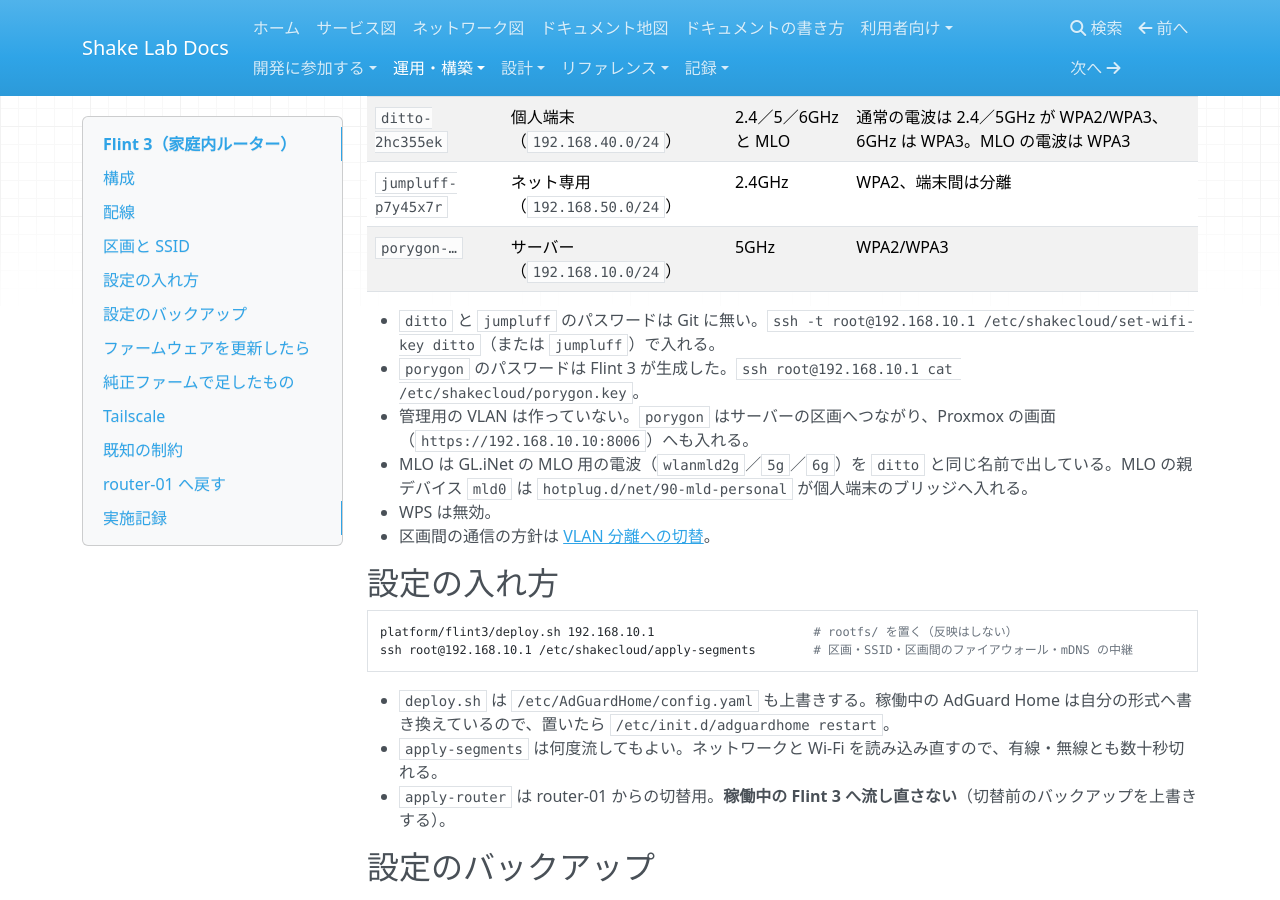
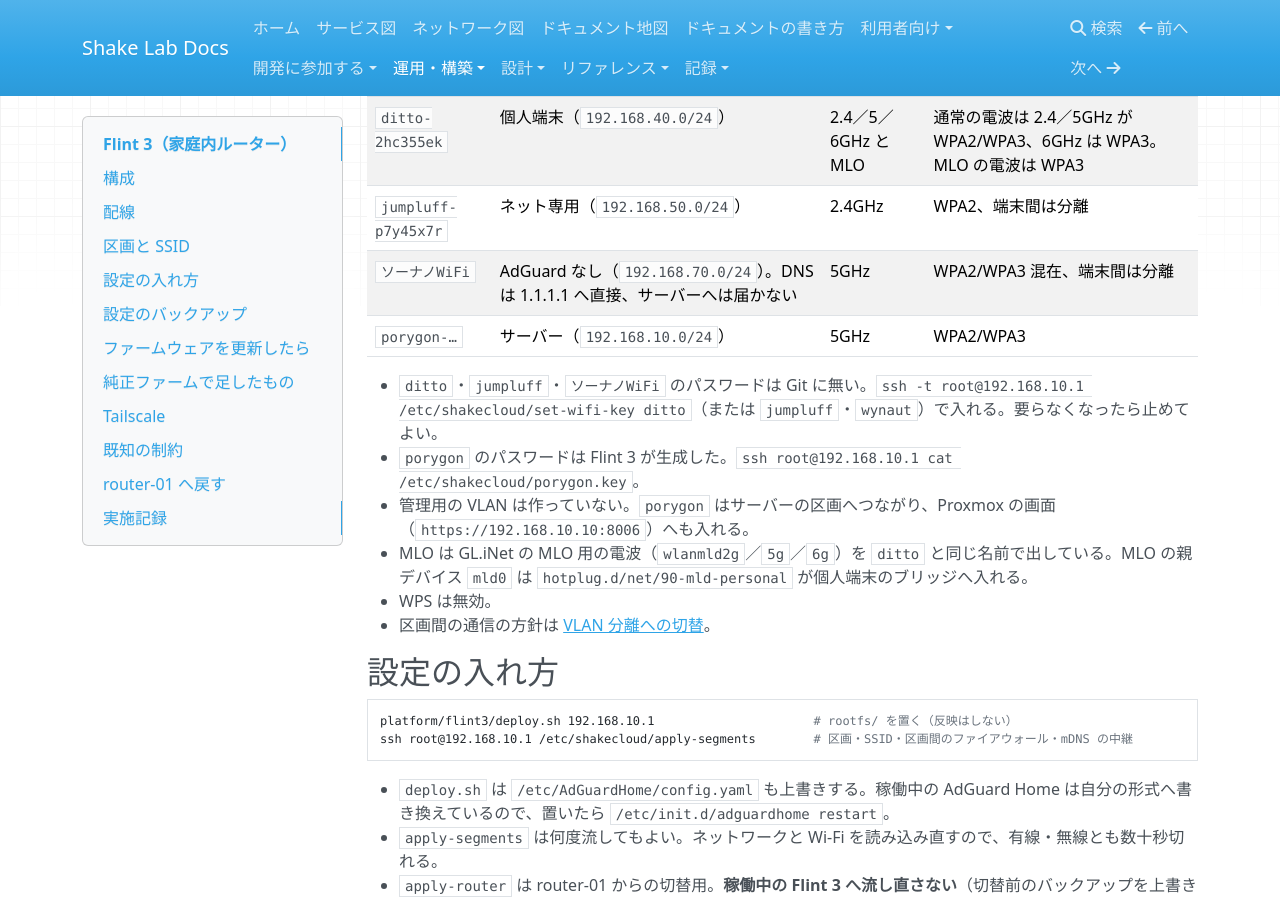
Before and after one commit to rurutheGeek/shake-cloud, an MkDocs documentation site: the page built from docs/operations/flint3.md, in a window 1280 px wide and 900 px high, scrolled down 1176 px. Built offline with MkDocs 1.6.1, drawn with Linux system fonts in a browser that asks for light colours; nearby versions of some CDN libraries; a script that is not in the unit is left out.

Commit message:
feat(flint3): AdGuard Home を通さない無線（ソーナノWiFi、192.168.70.0/24）を足す
Co-Authored-By: Claude Opus 5.5 <noreply@anthropic.com>

```diff
--- a/docs/operations/flint3.md
+++ b/docs/operations/flint3.md
@@ -44,9 +44,10 @@ K11 の WAN（`nic0`）は空き。内蔵スイッチの番号は LAN1=7、LAN2=
 | --- | --- | --- | --- |
 | `ditto-2hc355ek` | 個人端末（`192.168.40.0/24`） | 2.4／5／6GHz と MLO | 通常の電波は 2.4／5GHz が WPA2/WPA3、6GHz は WPA3。MLO の電波は WPA3 |
 | `jumpluff-p7y45x7r` | ネット専用（`192.168.50.0/24`） | 2.4GHz | WPA2、端末間は分離 |
+| `ソーナノWiFi` | AdGuard なし（`192.168.70.0/24`）。DNS は 1.1.1.1 へ直接、サーバーへは届かない | 5GHz | WPA2/WPA3 混在、端末間は分離 |
 | `porygon-…` | サーバー（`192.168.10.0/24`） | 5GHz | WPA2/WPA3 |
 
-- `ditto` と `jumpluff` のパスワードは Git に無い。`ssh -t root@192.168.10.1 /etc/shakecloud/set-wifi-key ditto`（または `jumpluff`）で入れる。
+- `ditto`・`jumpluff`・`ソーナノWiFi` のパスワードは Git に無い。`ssh -t root@192.168.10.1 /etc/shakecloud/set-wifi-key ditto`（または `jumpluff`・`wynaut`）で入れる。要らなくなったら止めてよい。
 - `porygon` のパスワードは Flint 3 が生成した。`ssh root@192.168.10.1 cat /etc/shakecloud/porygon.key`。
 - 管理用の VLAN は作っていない。`porygon` はサーバーの区画へつながり、Proxmox の画面（`https://192.168.10.10:8006`）へも入れる。
 - MLO は GL.iNet の MLO 用の電波（`wlanmld2g`／`5g`／`6g`）を `ditto` と同じ名前で出している。MLO の親デバイス `mld0` は `hotplug.d/net/90-mld-personal` が個人端末のブリッジへ入れる。
```
Also changed, not shown: docs/operations/vlan.md (+1 -0 lines), 3 other files.
